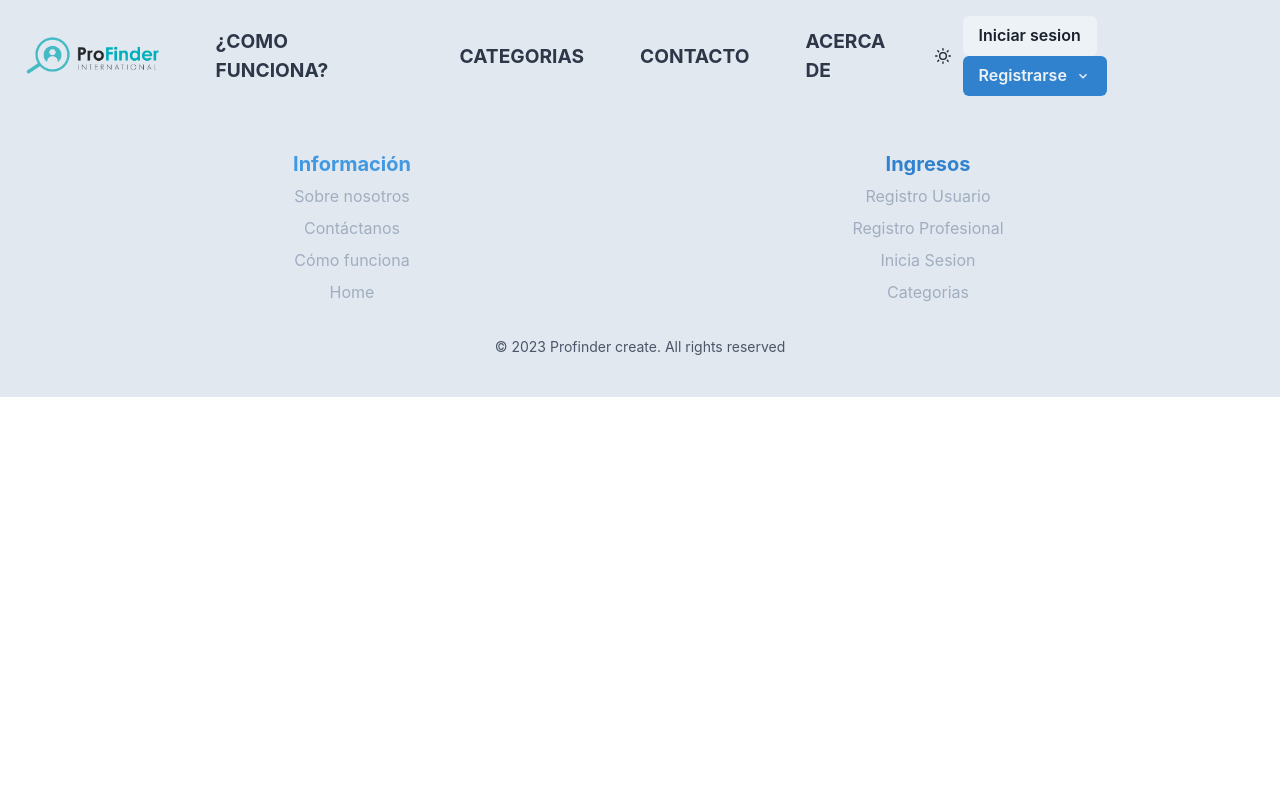
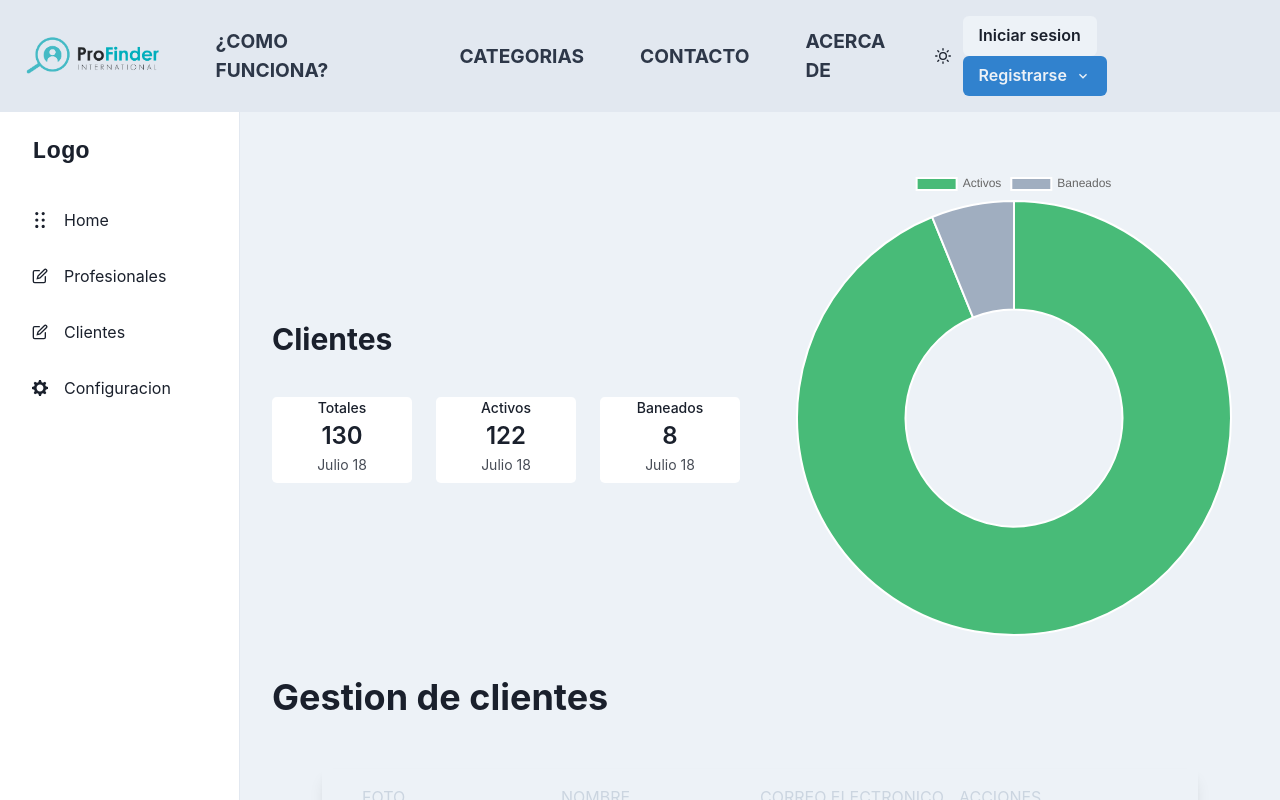
Before and after one commit to JosueEC/Profinder-client, a React (Vite) app: page /dashboardAdmin/manageClient in a window 1280 px wide. Shown: the top 800 px of the page. Built offline with nearby package versions, Linux system fonts and the light colour scheme.

Commit message:
Maquetacion view ClientManage
Se establecio la maqueta de la vista para la gestion de los usuarios cliente, hasta este punto se encuentra con datos harcodeados

```diff
--- a/src/App.jsx
+++ b/src/App.jsx
@@ -78,7 +78,8 @@ function App() {
         <Route path="/detail/:supplierID" element={<DetailSupplier />} />
         <Route path="/userLogin" element={<UserLogin />} />
         <Route path="/userRegister" element={<UserRegister />} />
-        <Route path="/dashboardAdmin" element={<DashboardAdmin />} />
+        <Route path="/dashboardAdmin/manageClient" element={<DashboardAdmin />} />
+        <Route path="/dashboardAdmin/manageProfesional" element={<DashboardAdmin />} />
         <Route path="/pasarelaPagos" element={<PasarelaPagos />} />
       </Routes>
       {!isHomePage && <Footer />}
--- a/src/components/navBar/Navbar.jsx
+++ b/src/components/navBar/Navbar.jsx
@@ -95,7 +95,7 @@ const Navbar = () => {
               <MenuItem onClick={() => navigate("/registerProvider")}>
                 Registrarse profesional
               </MenuItem>
-              <MenuItem onClick={() => navigate("/dashboardAdmin")}>
+              <MenuItem onClick={() => navigate("/dashboardAdmin/manageProfesional")}>
                 Dashboard Admin
               </MenuItem>
             </MenuList>
@@ -145,7 +145,7 @@ const Navbar = () => {
               </MenuItem>
               <MenuItem
                 color="gray.800"
-                onClick={() => navigate("/dashboardAdmin")}
+                onClick={() => navigate("/dashboardAdmin/manageProfesional")}
               >
                 Dashboard Admin
               </MenuItem>
--- /dev/null
+++ b/src/views/DashboardAdmin/components/DashContent/ClientManage.jsx
@@ -0,0 +1,83 @@
+import { Container, Flex, Heading, Stack } from '@chakra-ui/layout'
+import { Chart as ChartJS, ArcElement, Tooltip, Legend } from 'chart.js'
+import { Doughnut } from 'react-chartjs-2'
+import Statistic from '../../singleComponents/Statistic'
+import UsersTable from '../UsersTable/UsersTable'
+
+ChartJS.register(ArcElement, Tooltip, Legend)
+
+export default function ContainerContent () {
+  const data = {
+    labels: [
+      'Activos',
+      'Baneados'
+    ],
+    datasets: [{
+      label: 'Total',
+      data: [122, 8],
+      backgroundColor: [
+        '#48BB78',
+        '#A0AEC0'
+      ],
+      hoverOffset: 4
+    }]
+  }
+
+  return (
+    <Container maxW='7xl'>
+      <Stack
+        align='center'
+        justify='center'
+        spacing={{ base: 8, md: 10 }}
+        py={{ base: 20, md: 10 }}
+        direction={{ base: 'column', md: 'row' }}
+      >
+        <Stack // Contenedor stats
+          flex={1}
+          spacing={{ base: 5, md: 10 }}
+          width={{ base: '100%', md: '50%' }}
+        >
+          <Heading size='lg'>Clientes</Heading>
+          <Stack // bloque de stats
+            spacing={{ base: 4, sm: 6 }}
+            direction={{ base: 'column', sm: 'row' }}
+          >
+            <Statistic
+              label='Totales'
+              number={130}
+              helpText='Julio 18'
+            />
+            <Statistic
+              label='Activos'
+              number={122}
+              helpText='Julio 18'
+            />
+            <Statistic
+              label='Baneados'
+              number={8}
+              helpText='Julio 18'
+            />
+          </Stack>
+        </Stack>
+        <Flex // contenedor tabla
+          flex={1}
+          direction='column'
+          justify='center'
+          align='center'
+          position='relative'
+          w='full'
+        >
+          <Doughnut
+            data={data}
+            style={{
+              width: '370px',
+              height: '370px'
+            }}
+          />
+        </Flex>
+      </Stack>
+      <Heading>Gestion de clientes</Heading>
+      <UsersTable />
+    </Container>
+  )
+}
--- a/src/views/DashboardAdmin/components/Sidebar/NavItem.jsx
+++ b/src/views/DashboardAdmin/components/Sidebar/NavItem.jsx
@@ -1,11 +1,14 @@
 import { Icon } from '@chakra-ui/icon'
 import { Flex, Link } from '@chakra-ui/layout'
+import { useNavigate } from 'react-router'
 
 /* eslint-disable react/prop-types */
-export default function NavItem ({ icon, children, ...rest }) {
+export default function NavItem ({ icon, children, linkRoute, ...rest }) {
+  const navigate = useNavigate()
   return (
-    <Link href='#' style={{ textDecoration: 'none' }} _focus={{ boxShadow: 'none' }}>
+    <Link style={{ textDecoration: 'none' }} _focus={{ boxShadow: 'none' }}>
       <Flex
+        onClick={() => navigate(linkRoute)}
         align='center'
         p='4'
         mx='4'
--- a/src/views/DashboardAdmin/components/Sidebar/Sidebar.jsx
+++ b/src/views/DashboardAdmin/components/Sidebar/Sidebar.jsx
@@ -6,12 +6,16 @@ import {
   DrawerContent,
   useDisclosure
 } from '@chakra-ui/react'
+import { useLocation } from 'react-router'
 import SidebarContent from './SidebarContent'
 import MobileNav from './MobileNav'
-import ContainerContent from '../DashContent/ContainerContent'
+import ProfesionalManage from '../DashContent/ProfesionalManage'
+import ClientManage from '../DashContent/ClientManage'
 
 export default function Sidebar () {
   const { isOpen, onOpen, onClose } = useDisclosure()
+  const { pathname } = useLocation()
+
   return (
     <Box // contenedor principal
       minH='100vh'
@@ -40,7 +44,13 @@ export default function Sidebar () {
         ml={{ base: 0, md: 60 }}
         p='4'
       >
-        <ContainerContent />
+        {
+        (pathname === '/dashboardAdmin/manageProfesional')
+          ? <ProfesionalManage />
+          : (pathname === '/dashboardAdmin/manageClient')
+              ? <ClientManage />
+              : null
+      }
       </Box>
     </Box>
   )
--- a/src/views/DashboardAdmin/components/Sidebar/SidebarContent.jsx
+++ b/src/views/DashboardAdmin/components/Sidebar/SidebarContent.jsx
@@ -11,10 +11,10 @@ import NavItem from './NavItem'
 
 export default function SidebarContent ({ onClose, ...rest }) {
   const LinkItems = [
-    { name: 'Home', icon: DragHandleIcon },
-    { name: 'Profesionales', icon: EditIcon },
-    { name: 'Clientes', icon: EditIcon },
-    { name: 'Configuracion', icon: SettingsIcon }
+    { name: 'Home', icon: DragHandleIcon, linkRoute: '/' },
+    { name: 'Profesionales', icon: EditIcon, linkRoute: '/dashboardAdmin/manageProfesional' },
+    { name: 'Clientes', icon: EditIcon, linkRoute: '/dashboardAdmin/manageClient' },
+    { name: 'Configuracion', icon: SettingsIcon, linkRoute: '/' }
   ]
 
   return (
@@ -34,7 +34,7 @@ export default function SidebarContent ({ onClose, ...rest }) {
         <CloseButton display={{ base: 'flex', md: 'none' }} onClick={onClose} />
       </Flex>
       {LinkItems.map((link) => (
-        <NavItem key={link.name} icon={link.icon}>
+        <NavItem key={link.name} icon={link.icon} linkRoute={link.linkRoute}>
           {link.name}
         </NavItem>
       ))}
--- a/src/views/DashboardAdmin/singleComponents/Statistic.jsx
+++ b/src/views/DashboardAdmin/singleComponents/Statistic.jsx
@@ -10,9 +10,7 @@ import {
 export default function Statistic ({ label, number, helpText }) {
   return (
     <Stat
-      border='solid 2px'
-      borderColor='gray.300'
-      bg={useColorModeValue('blackAlpha.300', 'blackAlpha.300')}
+      bg={useColorModeValue('white', 'gray.800')}
       textAlign='center'
       borderRadius='0.3rem'
     >
```
Also changed, not shown: src/views/DashboardAdmin/components/DashContent/ProfesionalManage.jsx (renamed from src/views/DashboardAdmin/components/DashContent/ContainerContent.jsx).
